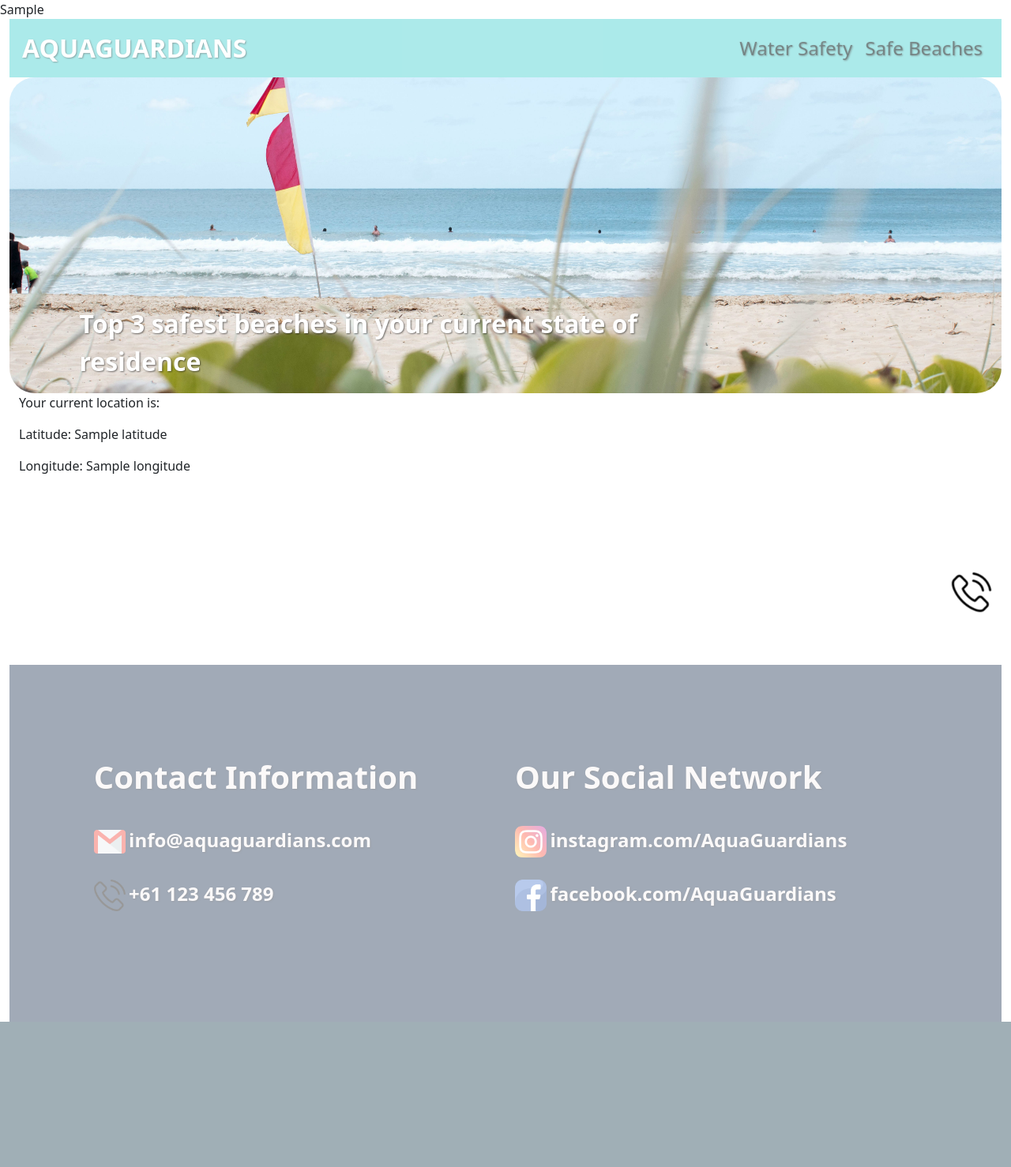
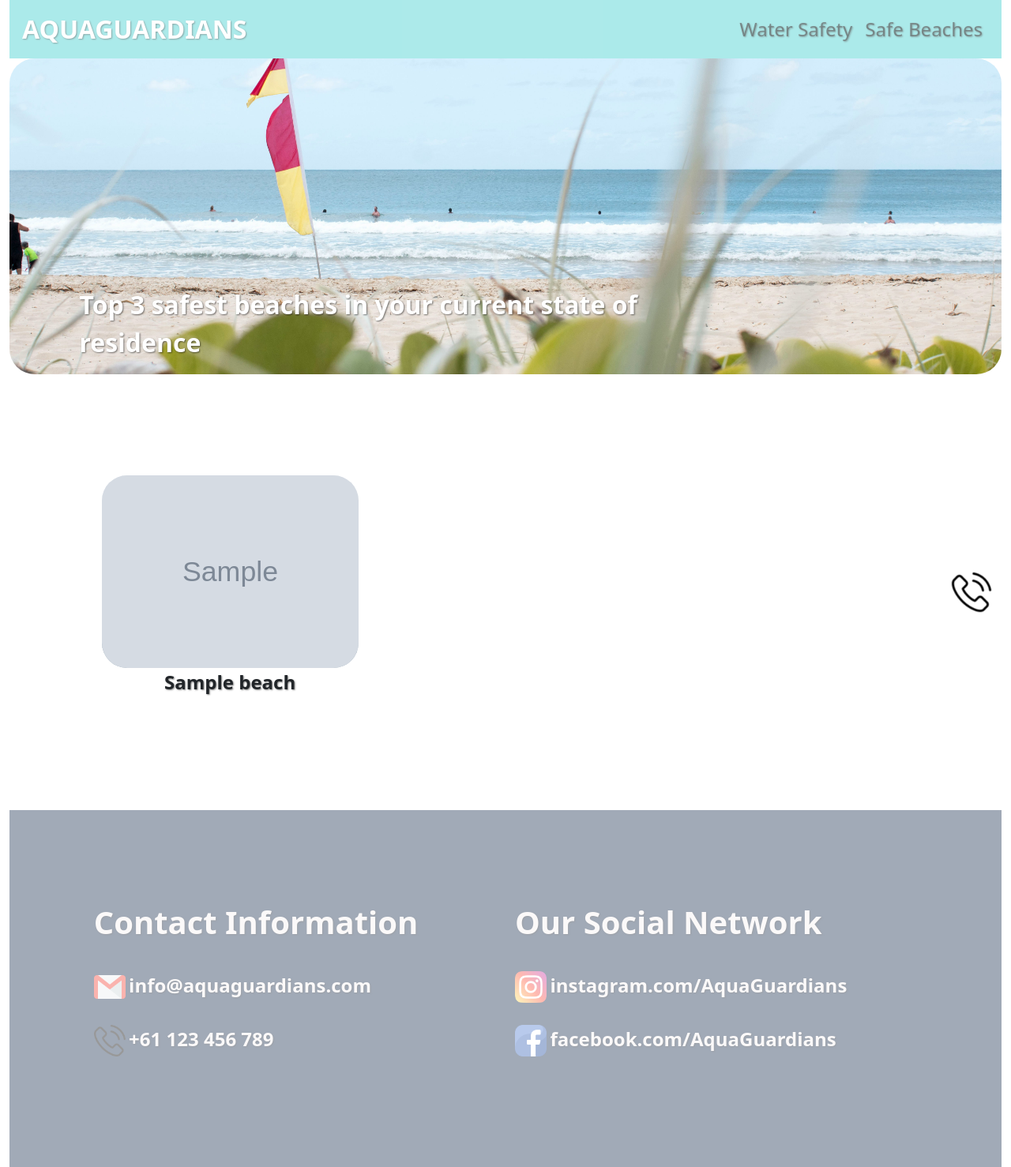
Before and after one commit to jtan0382/AquaGuardians, a Flask app: template templates/recommendation.html in a window 1280 px wide. Shown: the whole page at 79% size. Before the commit the page ends 1294 px from the top, so only its background shows below. Run offline with Flask 3, Linux system fonts and the light colour scheme; the visitor is signed in with stand-in values (Sample User, id 1); the template is opened without the code that fills it: most values are stand-ins (such as "Sample title", 1, 10 or a date in 2020); grey boxes marked "Sample" are stand-in pictures; parts of the project's set-up code (start-up, migrations or seed data) failed here and were passed over.

Commit message:
Fetch Beach Information to pop up modal

```diff
--- a/static/css/styles.css
+++ b/static/css/styles.css
@@ -5,7 +5,7 @@
 
     --background-color: #F6F1F1;
     /* --primary-color: #e6e6e6; */
-    --primary-color: #146C94;
+    --primary-color: #75dddd;
 
 
 	--ff-gothic: 'Gothic A1', sans-serif;
@@ -125,10 +125,14 @@
 
 .seperator {
 	display: block;
-	border-bottom: 0.1rem solid var(--primary-color);
-	transform: scaleX(0.05);
+	border-bottom: 0.2rem solid var(--primary-color);
+	transform: scaleX(0.5);
 	transform-origin: 0 0;
 }
+
+/* PASSWORD */
+
+/* END OF PASSWORD */
 
 
 
@@ -224,13 +228,44 @@
 .beach-description{
     max-width: 75rem;
 }
+.image-container {
+    position: relative;
+    width: 100%;
+    padding-bottom: 56.25%; /* 16:9 Aspect Ratio */
+    overflow: hidden;
+    border-radius: 20px; /* Rounded corners */
+}
+
+.image-container img {
+    position: absolute;
+    top: 0;
+    left: 0;
+    width: 100%;
+    height: 100%;
+    object-fit: cover; /* Ensure the image covers the container without distortion */
+    border-radius: inherit; /* Inherit border radius from the container */
+}
 
 .beach-image{
-    width: 100%;
-    height: 100%;
-    object-fit: cover; /* Fills the container while maintaining the aspect ratio */
+    background-image: url('/img/hero.jpg'); /* Ensure the image path is correct */
+    background-size: cover; /* Make the background image cover the entire section */
+    background-position: center;
+    background-repeat: no-repeat;
 }
 
+/* AMENITIES */
+
+.amenities-container .amenity-item .amenity-icon{
+    width: 3rem;
+    height: 3rem;
+}
+
+.warning-container .warning-item .warning-icon{
+    width: 3rem;
+    height: 3rem;
+}
+
+/* END OF AMENITIES */
 
 
 /* RECOMMENDATION END */
@@ -278,6 +313,8 @@
     .beach-class {
         width: 100%; /* Allows the image to take the full width of the row */
     }
+
+
 }
 
 /* MEDIA QUERY END */
--- a/static/js/index.js
+++ b/static/js/index.js
@@ -8,42 +8,65 @@ document
 		}
 	});
 
-// GET LOCATION
+// // GET LOCATION
+// function getLocation() {
+// 	if (navigator.geolocation) {
+// 		navigator.geolocation.getCurrentPosition(
+// 			function (position) {
+// 				const latitude = position.coords.latitude;
+// 				const longitude = position.coords.longitude;
+
+// 				// Create the data object to send in the POST request
+// 				const data = { latitude: latitude, longitude: longitude };
+
+// 				// Send a POST request using fetch API
+// 				fetch("/recommendation", {
+// 					method: "POST",
+// 					headers: {
+// 						"Content-Type": "application/json",
+// 					},
+// 					body: JSON.stringify(data),
+// 				})
+// 					.then((response) => {
+// 						if (response.ok) {
+// 							console.log("The response is ok");
+// 							// If the POST request was successful, redirect to /recommendation
+// 							window.location.href = "/recommendation";
+// 						} else {
+// 							console.error("Failed to send location data");
+// 						}
+// 					})
+// 					.catch((error) => console.error("Error:", error));
+// 			},
+// 			function (error) {
+// 				console.error("Geolocation error:", error);
+// 				window.location.href = "/testblock";
+// 			}
+// 		);
+// 	} else {
+// 		window.location.href = "/test";
+// 	}
+// }
+
+// GET
+
 function getLocation() {
 	if (navigator.geolocation) {
 		navigator.geolocation.getCurrentPosition(
 			function (position) {
 				const latitude = position.coords.latitude;
 				const longitude = position.coords.longitude;
-
-				// Create the data object to send in the POST request
-				const data = { latitude: latitude, longitude: longitude };
-
-				// Send a POST request using fetch API
-				fetch("/recommendation", {
-					method: "POST",
-					headers: {
-						"Content-Type": "application/json",
-					},
-					body: JSON.stringify(data),
-				})
-					.then((response) => {
-						if (response.ok) {
-							// If the POST request was successful, redirect to /recommendation
-							window.location.href = "/recommendation";
-						} else {
-							console.error("Failed to send location data");
-						}
-					})
-					.catch((error) => console.error("Error:", error));
+				window.location.href = `/recommendation?latitude=${latitude}&longitude=${longitude}`;
 			},
 			function (error) {
 				console.error("Geolocation error:", error);
-				window.location.href = "/testblock";
+				window.location.href = "/recommendation";
 			}
+			// { maximumAge: 0, timeout: 10000, enableHighAccuracy: true }
 		);
 	} else {
-		window.location.href = "/test";
+		// Redirect without location if geolocation is not supported
+		window.location.href = "/recommendation";
 	}
 }
 
@@ -59,26 +82,195 @@ function getLocation() {
 // 	console.log("testsss");
 // }
 
+// document.addEventListener("DOMContentLoaded", function () {
+// 	const beachModal = document.getElementById("beachModal");
+// 	beachModal.addEventListener("show.bs.modal", function (event) {
+// 		// Button that triggered the modal
+// 		const button = event.relatedTarget;
+
+// 		// Extract info from data-* attributes
+// 		const beachName = button.getAttribute("data-beach-name");
+// 		const beachLocation = button.getAttribute("data-beach-location");
+// 		const beachWarnings = button.getAttribute("data-beach-warning");
+// 		const beachAmenities = button.getAttribute("data-beach-amenities");
+
+// 		// const beachImage = button.getAttribute("data-beach-image");
+// 		const beachDescription = button.getAttribute("data-beach-description");
+
+// 		// Update the modal's content
+// 		const modalTitle = beachModal.querySelector(".modal-title");
+// 		const modalLocation = beachModal.querySelector(".modal-location");
+// 		const warningsContainer = beachModal.querySelector(".warning-container");
+// 		const amenitiesContainer = beachModal.querySelector(".amenities-container");
+
+// 		console.log(beachWarnings);
+// 		console.log(beachAmenities);
+
+// 		// const modalImage = beachModal.querySelector("#beachModalImage");
+// 		const modalDescription = beachModal.querySelector(".modal-description");
+
+// 		modalTitle.textContent = beachName;
+// 		modalLocation.textContent = beachLocation;
+// 		modalDescription.textContent = beachDescription;
+
+// 		console.log(beachName);
+// 		console.log(beachLocation);
+
+// 		// modalWarning.textContent += beachWarning;
+// 		// modalAmminities.textContent += beachAmminities;
+// 		if (beachWarnings) {
+// 			const warningsArray = beachWarnings.split(",");
+// 			warningsArray.forEach(function (warning) {
+// 				// Add the original p tag as requested with the same value for each amenity
+// 				const warningElement = document.createElement("p");
+// 				console.log(warningElement);
+// 				warningElement.textContent = warning.trim();
+// 				warningsContainer.appendChild(warningElement);
+
+// 				// // Create duplicate p tags with the same content
+// 				// amenitiesArray.forEach(function () {
+// 				// 	const duplicateElement = document.createElement("p");
+// 				// 	duplicateElement.textContent = amenity.trim();
+// 				// 	amenitiesContainer.appendChild(duplicateElement);
+// 				// });
+// 			});
+// 		}
+// 		if (beachAmenities) {
+// 			const amenitiesArray = beachAmenities.split(",");
+// 			amenitiesArray.forEach(function (amenity) {
+// 				// Add the original p tag as requested with the same value for each amenity
+// 				const amenityElement = document.createElement("p");
+// 				console.log(amenityElement);
+// 				amenityElement.textContent = amenity.trim();
+// 				amenitiesContainer.appendChild(amenityElement);
+
+// 				// Create duplicate p tags with the same content
+// 				// amenitiesArray.forEach(function () {
+// 				// 	const duplicateElement = document.createElement("p");
+// 				// 	duplicateElement.textContent = amenity.trim();
+// 				// 	amenitiesContainer.appendChild(duplicateElement);
+// 				// });
+// 			});
+// 		}
+// 	});
+
+// 	// Event listener untuk saat modal ditutup
+// 	beachModal.addEventListener("hidden.bs.modal", function () {
+// 		const modalWarning = beachModal.querySelector(".modal-warning");
+// 		const amenitiesContainer = beachModal.querySelector(".amenities-container");
+
+// 		modalWarning.innerHTML = "";
+// 		amenitiesContainer.innerHTML = "";
+// 	});
+// });
+
 document.addEventListener("DOMContentLoaded", function () {
 	const beachModal = document.getElementById("beachModal");
+
 	beachModal.addEventListener("show.bs.modal", function (event) {
 		// Button that triggered the modal
 		const button = event.relatedTarget;
 
 		// Extract info from data-* attributes
 		const beachName = button.getAttribute("data-beach-name");
-		const beachImage = button.getAttribute("data-beach-image");
+		// const beachLatitude = button.getAttribute("data-beach-latitude");
+		// const beachLongitude = button.getAttribute("data-beach-longitude");
+		const beachLocation = button.getAttribute("data-beach-location");
+
+		const beachWarnings = button.getAttribute("data-beach-warning");
+		const beachAmenities = button.getAttribute("data-beach-amenities");
 		const beachDescription = button.getAttribute("data-beach-description");
 
 		// Update the modal's content
 		const modalTitle = beachModal.querySelector(".modal-title");
-		const modalImage = beachModal.querySelector("#beachModalImage");
-		const modalDescription = beachModal.querySelector(".beach-description");
+		// const modalLocation = beachModal.querySelector(".modal-location");
+		const warningContainer = beachModal.querySelector(".warning-container");
+		const amenitiesContainer = beachModal.querySelector(".amenities-container");
+		const modalDescription = beachModal.querySelector(".modal-description");
 
 		modalTitle.textContent = beachName;
-		modalImage.src = beachImage;
-		if (modalDescription) {
-			modalDescription.textContent = beachDescription;
+		// modalLocation.textContent = beachLocation;
+		modalDescription.textContent = beachDescription;
+
+		// Location Image
+		// const titleContainer = document.getElementById("title-container");
+
+		// const linkElement = document.createElement("a");
+		// linkElement.href = `https://maps.google.com/?q=${beachLatitude}, ${beachLongitude}`;
+		// // console.log(`https://maps.google.com/?q=${beachLocation}`);
+		// // // linkElement.target = "_blank";
+
+		// const imgElement = document.createElement("img");
+		// imgElement.src = "/img/icons/location.jpeg";
+		// imgElement.alt = `${beachLatitude}, ${beachLongitude}`;
+		// imgElement.classList.add("location-icon");
+
+		// linkElement.appendChild(imgElement);
+		// titleContainer.appendChild(linkElement);
+
+		// Clear existing warnings and amenities before adding new ones
+		warningContainer.innerHTML = "";
+		amenitiesContainer.innerHTML = "";
+
+		if (beachWarnings) {
+			const warningsArray = beachWarnings.split(",");
+			warningsArray.forEach(function (warning) {
+				const warningElement = document.createElement("div");
+				warningElement.classList.add("warning-item");
+
+				warningElement.classList.add("d-flex");
+
+				warning = warning.trim().toLowerCase();
+
+				const imgElement = document.createElement("img");
+				imgElement.classList.add("img-fluid");
+				imgElement.src = `/img/warning/${warning}.jpeg`;
+				console.log(`/img/warning/${warning}.jpeg`);
+				imgElement.alt = `${warning} `;
+				imgElement.classList.add("warning-icon");
+				warningElement.appendChild(imgElement);
+				warningContainer.appendChild(warningElement);
+			});
+		} else {
+			const warningElement = document.createElement("p");
+			warningElement.classList.add("text");
+			const text = document.createTextNode("No Warning shown");
+			warningElement.appendChild(text);
+			warningContainer.appendChild(warningElement);
+		}
+
+		if (beachAmenities) {
+			const amenitiesArray = beachAmenities.split(",");
+			amenitiesArray.forEach(function (amenity) {
+				const amenityElement = document.createElement("div");
+				amenityElement.classList.add("amenity-item");
+
+				amenityElement.classList.add("d-flex");
+
+				amenity = amenity.trim().toLowerCase();
+
+				const imgElement = document.createElement("img");
+				imgElement.classList.add("img-fluid");
+				imgElement.src = `/img/amenities/${amenity}.png`;
+				console.log(`/img/amenities/${amenity}.png`);
+				imgElement.alt = `${amenity} Amenity`;
+				imgElement.classList.add("amenity-icon");
+				amenityElement.appendChild(imgElement);
+				amenitiesContainer.appendChild(amenityElement);
+			});
+		} else {
+			const amenityElement = document.createElement("p");
+			amenityElement.classList.add("text");
+			const text = document.createTextNode("No Amenities shown");
+			amenityElement.appendChild(text);
+			amenitiesContainer.appendChild(amenityElement);
 		}
 	});
+
+	// Event listener to clear content when modal is hidden
+	beachModal.addEventListener("hidden.bs.modal", function () {
+		// No need to use querySelector again, as references are stored
+		warningContainer.innerHTML = "";
+		amenitiesContainer.innerHTML = "";
+	});
 });
--- a/templates/recommendation.html
+++ b/templates/recommendation.html
@@ -1,6 +1,4 @@
-{% for beach in top_beaches %}
-{{beach['beach_info']}}
-{% endfor %}
+
 
 {% extends "template.html" %} {% block title %}Recommendation{%
 	endblock %} {% block content %}
@@ -35,9 +33,9 @@ endblock %} {% block content %}
 			</div>
 		</section>
 
-	<p>Your current location is:</p>
+		<!-- <p>Your current location is:</p>
 		<p>Latitude: {{ latitude }}</p>
-	<p>Longitude: {{ longitude }}</p>
+		<p>Longitude: {{ longitude }}</p> -->
 		<!-- <p>Top Beaches: {{ top_beaches }}</p> -->
 
 		<!-- {{longitude}} {{latitude}} -->
@@ -49,30 +47,33 @@ endblock %} {% block content %}
 					<div class="col-md-10">
 						<div data-aos="fade-up" data-aos-duration="1000">
 							<div class="row">
-							<!-- {% for x in range(3) %}
+								<!-- {% for beach in top_beaches %} -->
+								<!-- {{beach['beach_info']}} -->
+								<!-- {% endfor %} -->
+								{% for beach in top_beaches %}
 								<div class="col-md-4 my-3">
 									<a
 										type="button"
 										data-bs-toggle="modal"
 										data-bs-target="#beachModal"
-									data-beach-name="Bells Beach{{x}}"
-									data-beach-location="{{latitude}}, {{longitude}}"
-									data-beach-warning="Warning1, Warning2"
-									data-beach-amenities="amenities1, amenities2"
-									data-beach-description="test"
+										data-beach-name="{{beach['BEACH_NAME']}}"
+										data-beach-location="{{beach['latitude'], beach['longitude']}}"
+										data-beach-warning="{{beach['warning']}}"
+										data-beach-amenities="{{beach['amenities']}}"
+										data-beach-description="{{beach['beach_info']}}"
 									>
 										<img
-										src="/img/bellsbeach.jpg"
+											src="{{beach['image_address']}}"
 											alt=""
 											class="img-fluid rounded-5 beach-image"
 										/>
 									</a>
 
 									<div class="d-flex justify-content-center align-items-center">
-									<p class="subtitle">{{x}}</p>
+										<p class="subtitle">{{beach['BEACH_NAME']}}</p>
 									</div>
 								</div>
-							{% endfor %} -->
+								{% endfor %}
 								<!-- <div class="col-md-4 my-3">
 									<a href="">
 										<img
@@ -167,6 +168,7 @@ endblock %} {% block content %}
 						class="close"
 						data-bs-dismiss="modal"
 						aria-label="Close"
+						style="background-color: transparent !important;"
 					>
 						<span aria-hidden="true">&times;</span>
 					</div>
@@ -175,7 +177,9 @@ endblock %} {% block content %}
 					<div class="row mx-3 mb-3">
 						<div class="col-md-12">
 							<div class="seperator"></div>
+							<div class="d-flex title-container">
 								<p class="subtitle modal-title"></p>
+							</div>
 						</div>
 					</div>
 					<div class="row mx-3 mb-3">
@@ -211,37 +215,7 @@ endblock %} {% block content %}
 						</div>
 					</div>
 
-				<div class="row mx-3 mb-3">
-					<div class="col-md-12">
-						<div class="d-flex flex-column">
-							<div class="d-flex">
-								<p class="text">Location:</p>
-								<p class="text modal-location"></p>
-							</div>
-							<div class="d-flex warning-container">
-								<!-- <p class="text">Warning:</p>
-								<p class="text modal-warning"></p> -->
-							</div>
 
-							<!-- <img
-								src="/img/bellsbeach.jpg"
-								alt=""
-								class="img-fluid rounded-5"
-								id="beachModalImage"
-							/>
-							<p class="beach-description"></p> -->
-							<!-- <p class="beach-description text mt-3">
-								Lorem ipsum dolor, sit amet consectetur adipisicing elit. Non
-								praesentium inventore mollitia tenetur distinctio earum ipsam
-								provident! Natus, laborum sed quidem magni vero nulla minima
-								magnam blanditiis! Sunt ut sapiente et ex dolores quo
-								temporibus, nihil repellat numquam laborum adipisci suscipit
-								soluta aperiam cumque! Beatae, nemo recusandae. Voluptates,
-								natus officiis.
-							</p> -->
-						</div>
-					</div>
-				</div>
 				</div>
 				<div class="modal-footer">
 					<button type="button" class="btn btn-secondary" data-bs-dismiss="modal">
--- a/templates/template.html
+++ b/templates/template.html
@@ -100,7 +100,7 @@
 										>
 									</li>
 									<li class="nav-item active">
-										<a class="btn nav-link subtitle" onclick="getLocation()"
+										<a class="nav-link subtitle" onclick="getLocation()"
 											>Safe Beaches</a
 										>
 									</li>
```
Also changed, not shown: controllers/RecommendationController.py (+28 -15 lines), routes/recommendation_bp.py (+5 -2 lines), models/Recommendation.py (line endings or trailing spaces), static/img/amenities/bbq.png (added), static/img/amenities/picnic.png (added), static/img/amenities/playground.png (added), static/img/amenities/shop.png (added), static/img/amenities/shower.png (added), static/img/amenities/toilet.png (added), static/img/icons/location.jpeg (added), static/img/warning/bluebottle.jpeg (added), static/img/warning/sharks.jpeg (added). Lines whose indentation alone changed are shown as unchanged.
